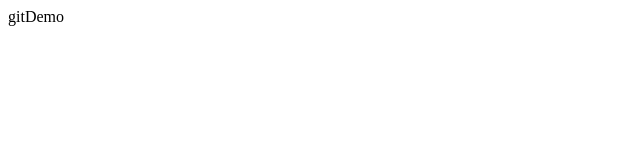
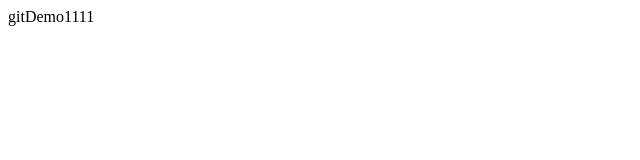
Before and after one commit to potter-sun/demo, a plain HTML site: page index.html in a window 1280 px wide. Shown: the full height of the page, 0-640 px from the left. Drawn offline with Linux system fonts and the light colour scheme.

Commit message:
gitdemo html

```diff
--- a/index.html
+++ b/index.html
@@ -7,6 +7,6 @@
     <title>Document</title>
 </head>
 <body>
-    <span>gitDemo</span>
+    <span>gitDemo1111</span>
 </body>
 </html>
```
